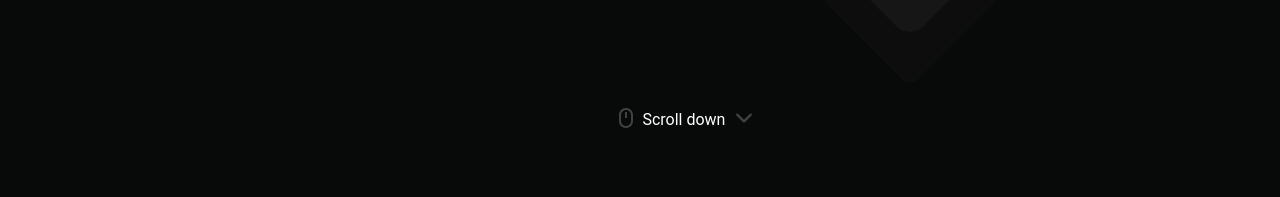
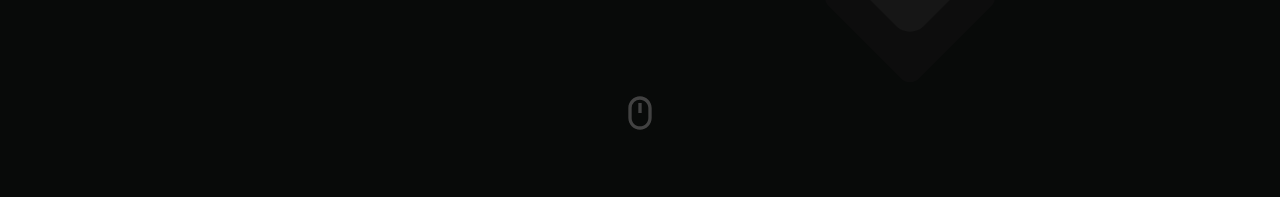
Before and after one commit to robertocarlosmedina/portfolio, a React (Create React App) app: page / in a window 1280 px wide. Shown: the part 603-800 px from the top of the page. Built offline with nearby package versions, Linux system fonts and the light colour scheme.

Commit message:
Changing the style of the scroll button

```diff
--- a/src/components/pages/FrontPage.js
+++ b/src/components/pages/FrontPage.js
@@ -75,11 +75,7 @@ const FrontPage = () =>{
           </div>
           <Link to="AboutMe" smooth={true} duration={1000}>
             <div className="ScrollShow">
-              <ul>
-                  <li><BiMouse id="iconScroll"/></li>
-                  <li><p>Scroll down</p></li>
-                  <li><IoIosArrowDown id="iconScroll"/></li>
-              </ul>
+              <BiMouse id="iconScroll"/>
             </div>
           </Link>
       </div>
--- a/src/components/pages/frontPage.css
+++ b/src/components/pages/frontPage.css
@@ -140,29 +140,19 @@
 /* Scroll show style */
 .ScrollShow{
     position: absolute;
+    width: 100%;
     margin-top: 84vh;
-    margin-left: 45%;
     color: var(--object-primary-color);
-    animation: scroolAnimatedIcon infinite 0.4s linear;
+    animation: scroolAnimatedIcon infinite 0.5s linear;
     cursor: pointer;
+    text-align: center;
 }
-.ScrollShow ul li{
-    list-style: none;
-    display: inline-flex;
-    padding: .55rem;
+.ScrollShow #iconScroll{
+    width: 2.5rem;
+    height: 2.5rem;
+    margin-top: 1.5rem;
 }
-.ScrollShow ul li p{
-    color:var(--color-text);
-}
-.ScrollShow ul li #iconScroll{
-    position: absolute;
-    width: 1.5rem;
-    height: 1.5rem;
-    margin-top: -.6rem;
-    margin-left: -.7rem;
-}
-.ScrollShow ul li #iconScroll:hover,
-.ScrollShow ul li p:hover, .ScrollShow:hover{
+#iconScroll:hover{
     color: var(--object-secundary-color);
     animation: none;
 }
@@ -203,6 +193,9 @@
 
 /* Media querys */
 @media screen and (max-width: 1066px) {
+    .ScrollShow{
+        display: none;
+    }
     .PresentationComponents{
         margin-left: 10vh;
     }
```
